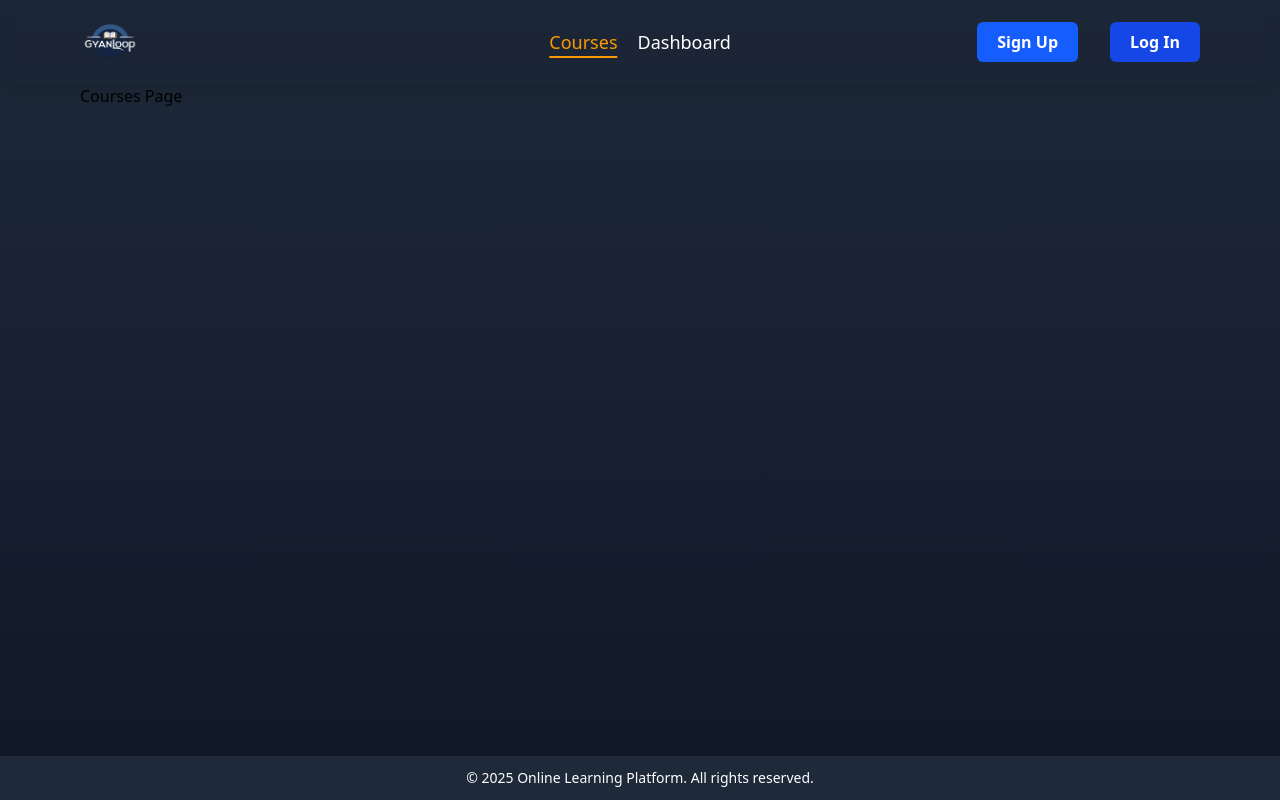
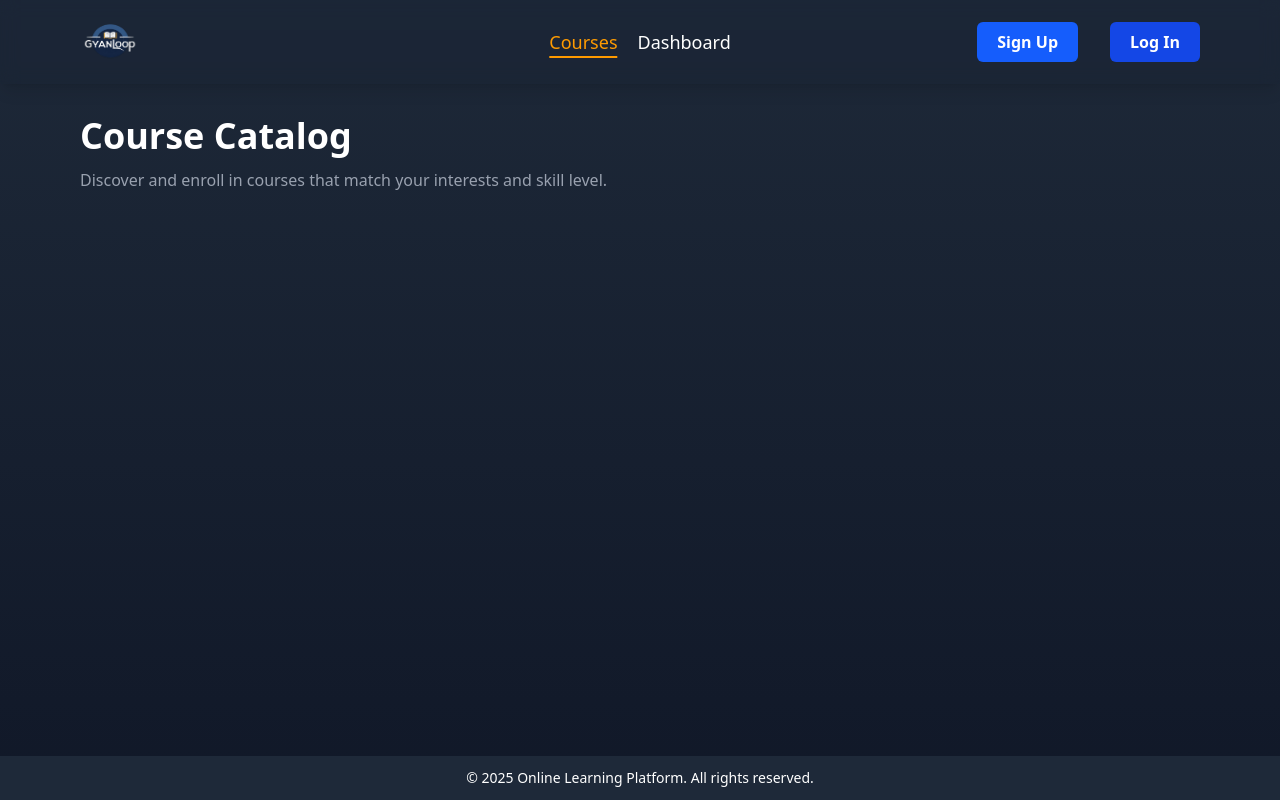
Before and after one commit to AyushDeuja/GyanLoop-E-Learning-Platform, a React (Vite) app: page /courses in a window 1280 px wide. Built offline with nearby package versions, Linux system fonts and the light colour scheme.

Commit message:
created some contents in courses

```diff
--- a/src/App.jsx
+++ b/src/App.jsx
@@ -4,6 +4,7 @@ import AppLayout from "./layout/AppLayout";
 import WelcomePage from "./pages/WelcomePage";
 import SignUp from "./pages/SignUp";
 import Login from "./pages/Login";
+import Courses from "./pages/Courses";
 
 function App() {
   const token = useSelector((state) => state.auth.token);
@@ -23,7 +24,7 @@ function App() {
 
       <Route path="/" element={<AppLayout />}>
         <Route index element={<WelcomePage />} />
-        <Route path="courses" element={<div>Courses Page</div>} />
+        <Route path="courses" element={<Courses />} />
 
         <Route
           path="dashboard"
--- /dev/null
+++ b/src/pages/Courses.jsx
@@ -0,0 +1,19 @@
+import React from "react";
+
+const Courses = () => {
+  return (
+    <div>
+      <div className="text-white py-8">
+        <h1 className="font-bold text-4xl">Course Catalog</h1>
+        <p className="text-base text-gray-400 pt-3">
+          Discover and enroll in courses that match your interests and skill
+          level.
+        </p>
+      </div>
+      <div>{/*search bars here*/}</div>
+      <div>{/*cards here*/}</div>
+    </div>
+  );
+};
+
+export default Courses;
```
